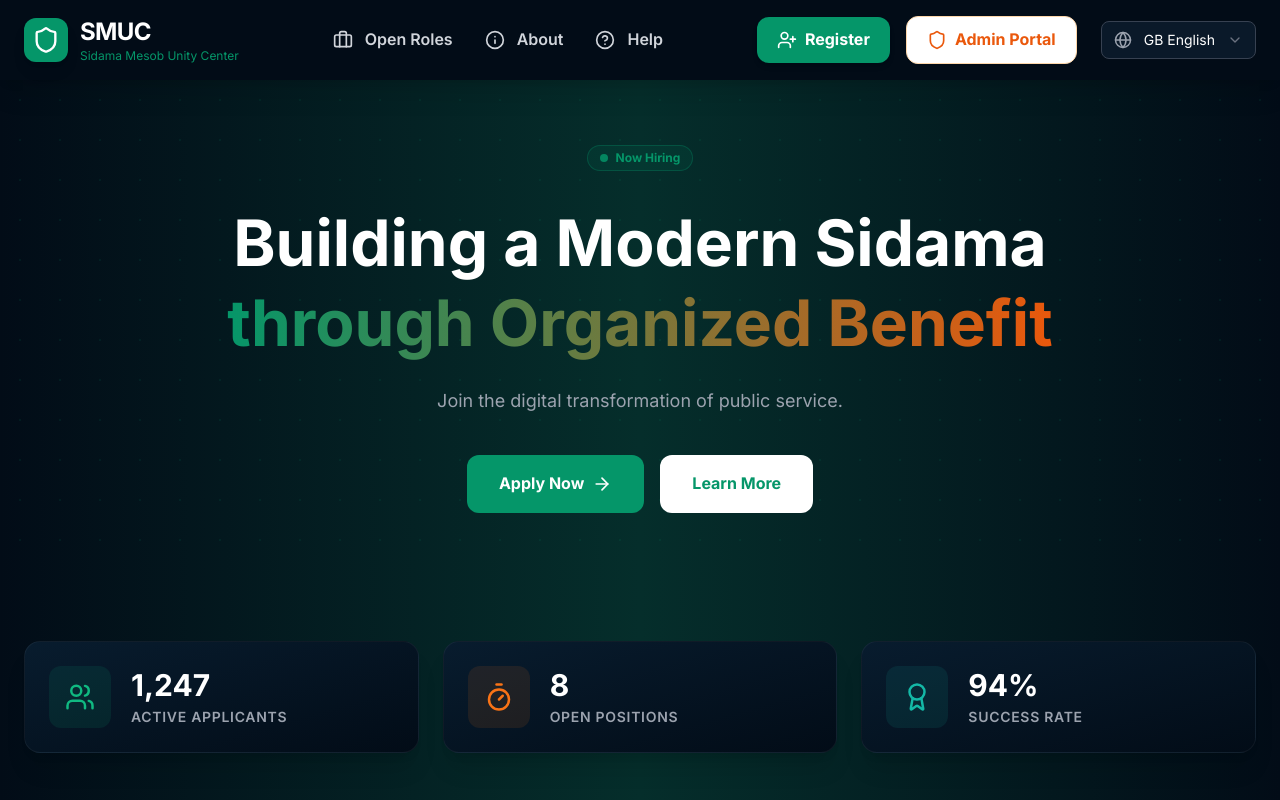
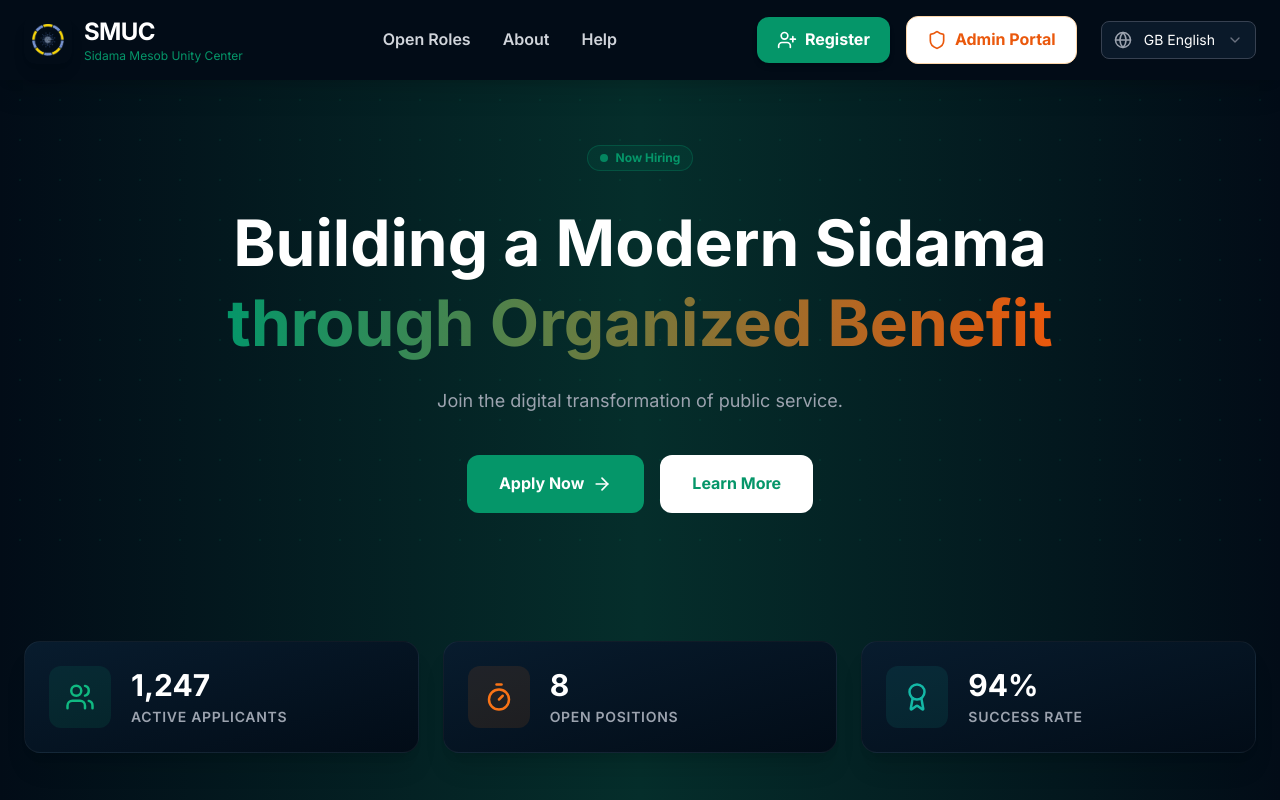
Before and after one commit to Kenenisa1/Sidama_Mesob_HRMS, a React (Vite) app in the folder frontend/: page / in a window 1280 px wide. Shown: the top 800 px of the page. Built offline with nearby package versions, Linux system fonts and the light colour scheme.

Commit message:
Adding Logo of the Company and remove some Unimportant icon from navbar

```diff
--- a/frontend/src/components/Navbar.jsx
+++ b/frontend/src/components/Navbar.jsx
@@ -18,7 +18,7 @@ const Navbar = () => {
 
   const NavLink = ({ icon: Icon, text, mobile = false }) => (
     <button className={`flex items-center gap-3 text-gray-300 hover:text-white transition-colors group ${mobile ? 'w-full py-4 px-2 text-lg border-b border-gray-800/50' : ''}`}>
-      <Icon size={mobile ? 24 : 20} className="group-hover:scale-110 transition-transform" />
+      {Icon && <Icon size={mobile ? 24 : 20} className="group-hover:scale-110 transition-transform" />}
       <span className="font-semibold">{text}</span>
     </button>
   );
@@ -30,8 +30,8 @@ const Navbar = () => {
 
         {/* Branding */}
         <div className="flex items-center gap-3 cursor-pointer z-50">
-          <div className="bg-[#059669] p-2 rounded-xl shadow-lg">
-            <Shield size={28} className="text-white" />
+          <div className="p-2 rounded-xl shadow-lg">
+            <img src="../../public/mesob.png" alt="Logo" className="w-8 h-8" />
           </div>
           <Link to='/'>
             <div className="flex flex-col leading-tight">
@@ -43,10 +43,10 @@ const Navbar = () => {
 
         {/* Desktop Navigation */}
         <div className="hidden lg:flex items-center gap-8">
-          <NavLink icon={Briefcase} text="Open Roles" />
-          <NavLink icon={Info} text="About" />
+          <NavLink text="Open Roles" />
+          <NavLink text="About" />
           <Link to="/help">
-            <NavLink icon={HelpCircle} text="Help" />
+            <NavLink text="Help" />
           </Link>
         </div>
 
@@ -110,10 +110,10 @@ const Navbar = () => {
       `}>
         <div className="h-20" />
         <div className="flex flex-col gap-2 overflow-y-auto">
-          <NavLink icon={Briefcase} text="Open Roles" mobile />
-          <NavLink icon={Info} text="About" mobile />
+          <NavLink text="Open Roles" mobile />
+          <NavLink text="About" mobile />
           <Link to="/help" onClick={() => setIsMenuOpen(false)}>
-            <NavLink icon={HelpCircle} text="Help" mobile />
+            <NavLink text="Help" mobile />
           </Link>
 
           <Link to="/register" onClick={() => setIsMenuOpen(false)}>
```
